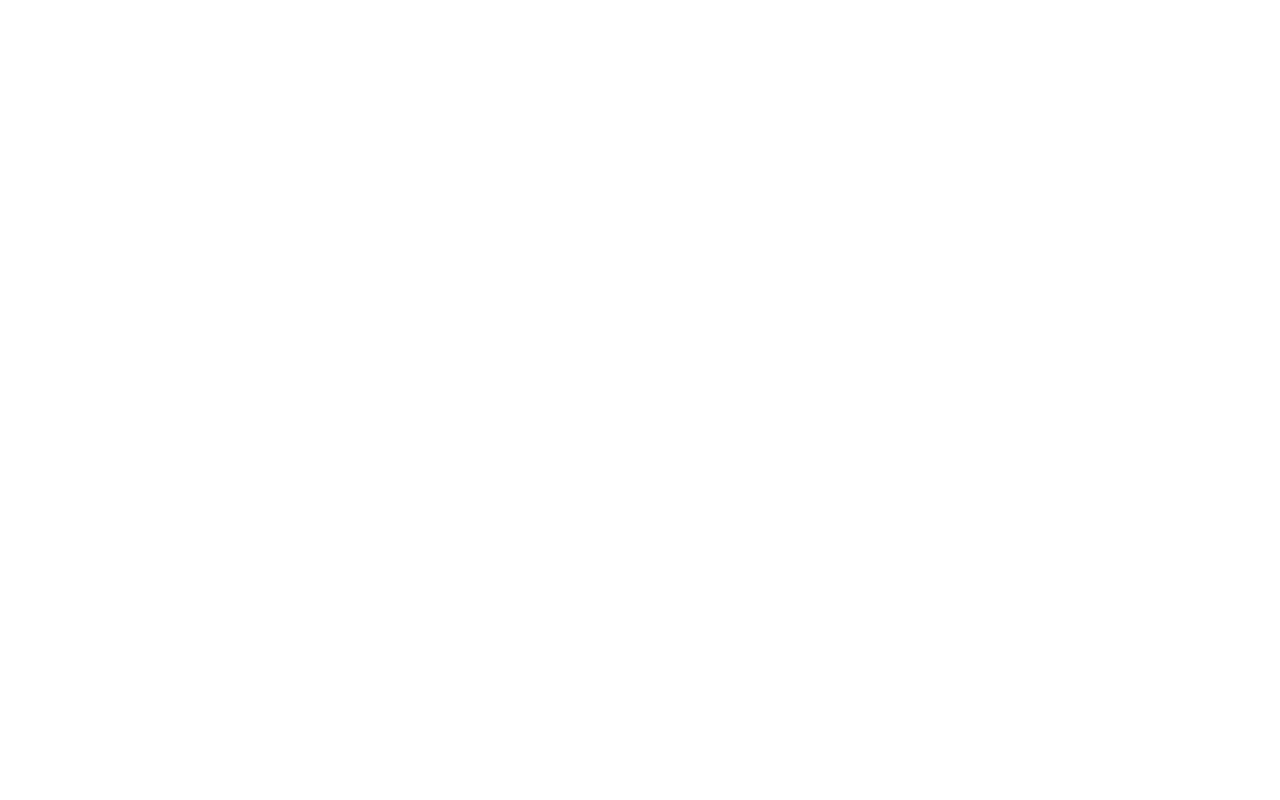
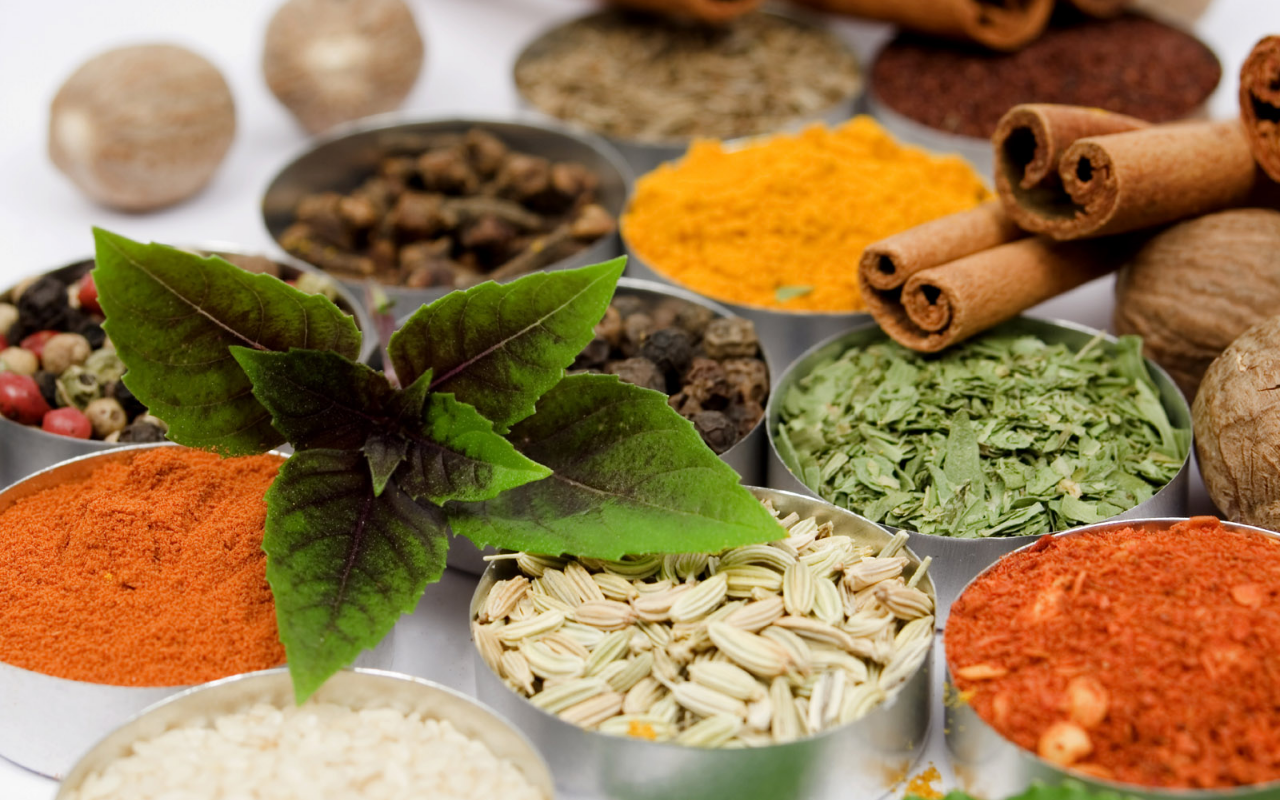
Before and after one commit to j47lee/Kitchen-Counter, a website: page public/app/views/index.html in a window 1280 px wide. Drawn offline with nearby package versions, Linux system fonts and the light colour scheme; some packages are replaced by stand-ins of ours; files that its build step writes are made by us from their sources.

Commit message:
home page background style image

```diff
--- a/public/assets/css/style.css
+++ b/public/assets/css/style.css
@@ -1,3 +1,12 @@
+html,body {
+    background: url('../images/ingredients_bg_1.jpg') no-repeat center center fixed;
+    /*background: url('../images/ingredients_bg_2.jpg') no-repeat center center fixed;*/
+    -webkit-background-size: cover; /* For WebKit*/
+    -moz-background-size: cover;    /* Mozilla*/
+    -o-background-size: cover;      /* Opera*/
+    background-size: cover;         /* Generic*/
+}
+
 main 					{
 	padding-top:30px;
 }
```
Also changed, not shown: public/assets/images/ingredients_bg_1.jpg (added), public/assets/images/ingredients_bg_2.jpg (added), 2 other files.
